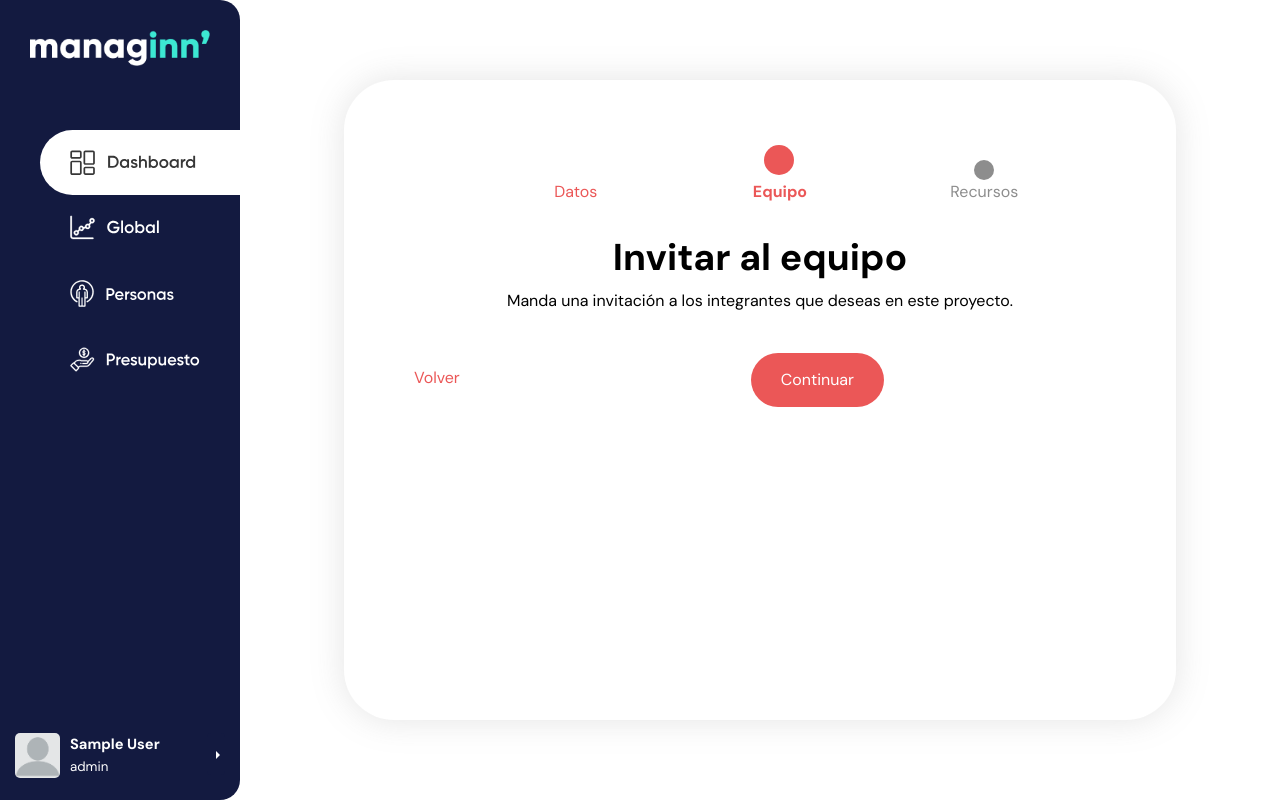
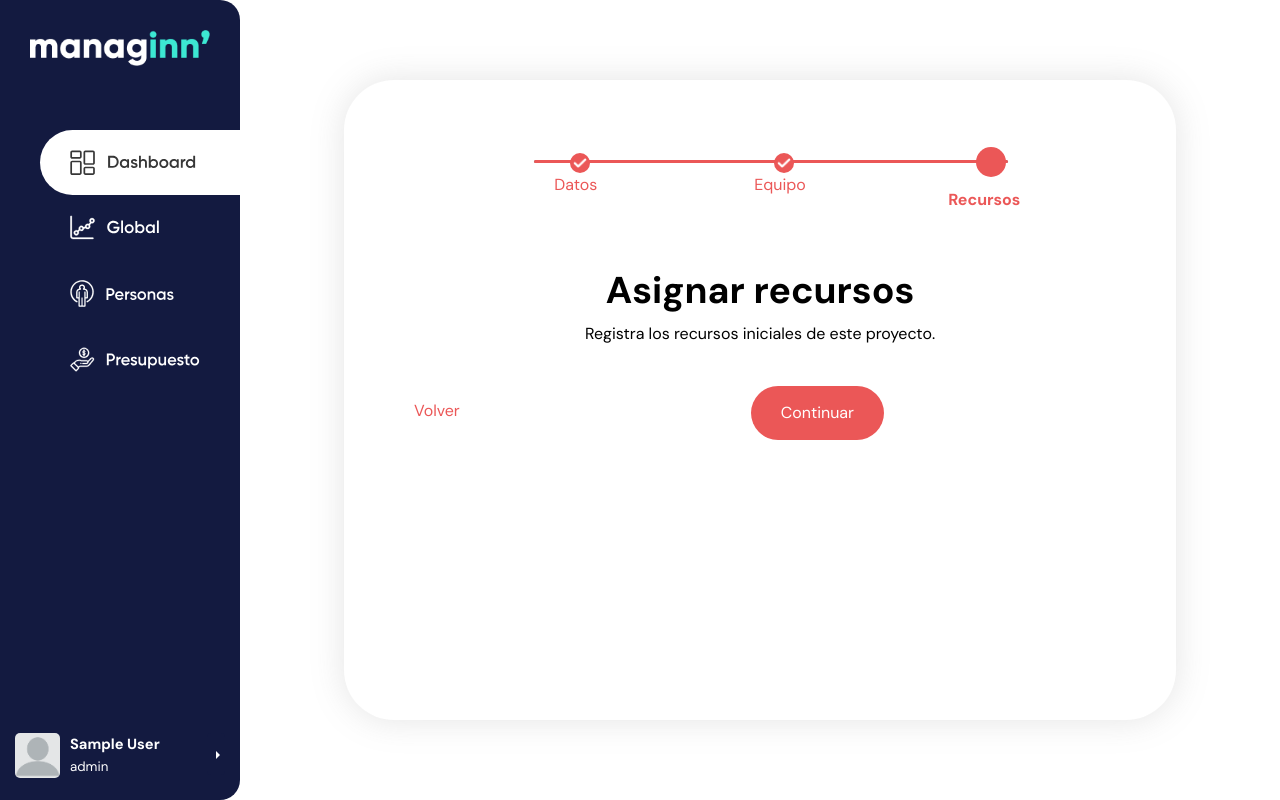
Before and after one commit to andresggcf/Managinn, a PHP site: page /perfil_crear2.php in a window 1280 px wide. Run offline with PHP 8.4, Linux system fonts and the light colour scheme; the visitor is signed in with stand-in values (Sample User, id 1); some libraries are stand-ins or nearby versions.

Commit message:
agregando pasos extra creacion proyecto

```diff
--- a/css/style.css
+++ b/css/style.css
@@ -234,18 +234,51 @@ button:focus {
 {
   color: #eb5757;
   font-weight: 800;
+  height: 100px;
 }
 
 .progreso-pasado
 {
   color: #eb5757;
+  top: -15px;
 }
+
+.progreso-no
+{
+  color: #8d8d8d;
+  top: -15px;
+}
+
+.Circulo-Progreso
+{
+  position: absolute;
+  left: 47%;
+  top: 0;
+  width: 20px;
+  height: 20px;
+  background-color: #8d8d8d;
+  border-radius: 20px;
+}
+
+.Linea-Progreso
+{
+  margin-bottom: -10px;
+  width:63% !important;
+  margin-left: 20%;
+  background-color: #8d8d8d !important;
+  height: 3px !important;
+}
+
+.progress-bar{
+  background-color: #eb5757 !important;
+}
+
 
 .circulo-actual
 {
   position: absolute;
-  left: 42%;
-  top: -15px;
+  left: 46%;
+  top: -6px;
   width: 30px;
   height: 30px;
   background-color: #eb5757;
@@ -254,7 +287,13 @@ button:focus {
 
 .circulo-pasado
 {
-
+  position: absolute;
+  left: 47%;
+  top: 0;
+  width: 20px;
+  height: 20px;
+  background-color: #eb5757;
+  border-radius: 20px;
 }
 
 .Texto-Rol-Perfil
@@ -344,20 +383,8 @@ ul li
   position: relative;
   align-items: center;
   display: inline-block;
-  width: 200px;
+  width: 33%;
 }
-
-.Circulo-Progreso
-{
-  position: absolute;
-  left: 45%;
-  top: 0;
-  width: 20px;
-  height: 20px;
-  background-color: #8d8d8d;
-  border-radius: 20px;
-}
-
 
 .Derecha
 {
@@ -367,7 +394,6 @@ ul li
 {
   float: left;
 }
-
 
 input, textarea
 {
@@ -740,6 +766,21 @@ a:visited{color: #fff;}
   box-shadow: 0px 0px 20px rgba(53, 53, 53, 0.2);
 }
 
+@media screen and (max-width: 1450px)
+{
+  ul li
+  {
+    width: 200px;
+  }
+}
+
+@media screen and (max-width: 1160px)
+{
+  ul li
+  {
+    width: 150px;
+  }
+}
 
 @media screen and (max-width: 800px)
 {
--- a/perfil_crear2.php
+++ b/perfil_crear2.php
@@ -73,27 +73,34 @@
     <!--Ventana para crear proyectos-->
     <div id="Crear-Proyecto" class = "Caja-Texto-Blanco" style = "display:block">
 
+      <div class="progress Linea-Progreso">
+        <div class="progress-bar" role="progressbar" aria-valuenow="70"
+          aria-valuemin="0" aria-valuemax="100" style="width:100%">
+      </div>
+      </div>
       <div class="Progreso-Proyecto">
           <ul>
             <li class = "progreso-pasado">
-              <div class ="circulo-pasado"></div>
+              <div class ="circulo-pasado"><img src="img/iconos/Check-Icon.png"
+              style="height: 10px; margin-top: -5px;"></div>
               <p class = "Texto-Progreso">Datos</p>
+            </li>
+            <li class = "progreso-pasado">
+              <div class ="circulo-pasado"><img src="img/iconos/Check-Icon.png"
+              style="height: 10px; margin-top: -5px;"></div>
+              <p class = "Texto-Progreso">Equipo</p>
             </li>
             <li class = "progreso-actual">
               <div class ="circulo-actual"></div>
-              <p class = "Texto-Progreso">Equipo</p>
-            </li>
-            <li class = "Gris">
-              <div class ="Circulo-Progreso"></div>
-              <p class = "Texto-Progreso">Recursos</p>
+              <p class = "Texto-Progreso" style="padding-top:15px;">Recursos</p>
             </li>
           </ul>
       </div>
 
       <div id = "Creacion1">
         <div>
-          <h3 class="Text-Center Titulo Negro" style="font-size: 28pt">Invitar al equipo</h3>
-          <p class="Subtitulo Text-Center Negro">Manda una invitación a los integrantes que deseas en este proyecto.
+          <h3 class="Text-Center Titulo Negro" style="font-size: 28pt">Asignar recursos</h3>
+          <p class="Subtitulo Text-Center Negro">Registra los recursos iniciales de este proyecto.
           </p>
           <div style="width: 500px; margin-top: 40px;">
             <form class ="FormCrear1" action="perfil_crear2.php" method = "post" id="form-equipo">
```
Also changed, not shown: perfil.php (+8 -3 lines), perfil_crear1.php (+9 -3 lines), img/iconos/Check-Icon.png (added).
